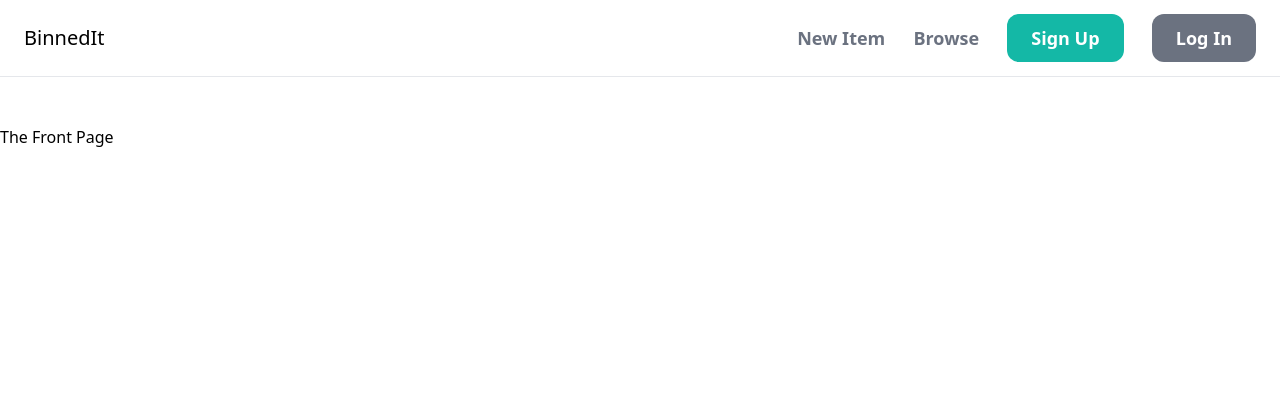
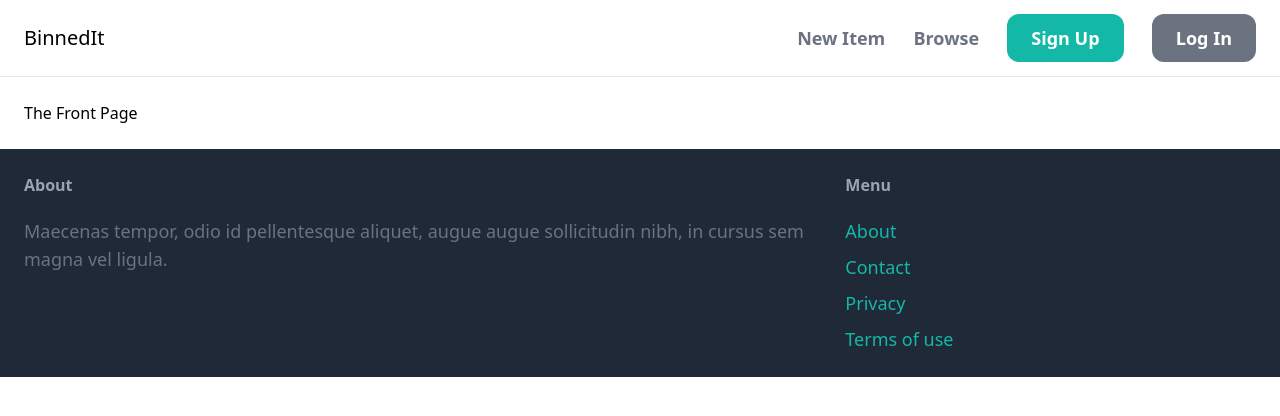
Before and after one commit to POLITJ/Django-Marketplace, a Django app: page / in a window 1280 px wide. Shown: the top 416 px of the page. Run offline with Django 5.2, Linux system fonts and the light colour scheme; some libraries are stand-ins or nearby versions.

Commit message:
Add footer

```diff
--- a/core/templates/core/base.html
+++ b/core/templates/core/base.html
@@ -18,7 +18,25 @@
         <a href="#" class="px-6 py-3 text-lg font-semibold bg-gray-500 text-white rounded-xl hover:bg-teal-700">Log In</a>
       </div>
     </nav>
-    <div class="px-6 py-6"></div>
-    {% block content %} {% endblock %}
+    <div class="px-6 py-6">
+      {% block content %}
+      {% endblock %}
+    </div>
+    <footer class="py-6 px-6 flex justify-between bg-gray-800">
+      <div class="w-2/3 pr-10">
+        <h3 class="mb-5 font-semibold text-gray-400">About</h3>
+        <p class="text-lg text-gray-500">Maecenas tempor, odio id pellentesque aliquet, augue augue sollicitudin nibh, in cursus sem magna vel ligula.</p>
+      </div>
+
+      <div class="w-1/3">
+        <h3 class="mb-5 font-semibold text-gray-400">Menu</h3>
+        <ul class="space-y-2">
+          <li><a href="#" class="text-lg text-teal-500 hover:text-teal-700">About</a></li>
+          <li><a href="{% url 'contact' %}" class="text-lg text-teal-500 hover:text-teal-700">Contact</a></li>
+          <li><a href="#" class="text-lg text-teal-500 hover:text-teal-700">Privacy</a></li>
+          <li><a href="#" class="text-lg text-teal-500 hover:text-teal-700">Terms of use</a></li>
+        </ul>
+      </div>
+    </footer>
   </body>
 </html>
```
